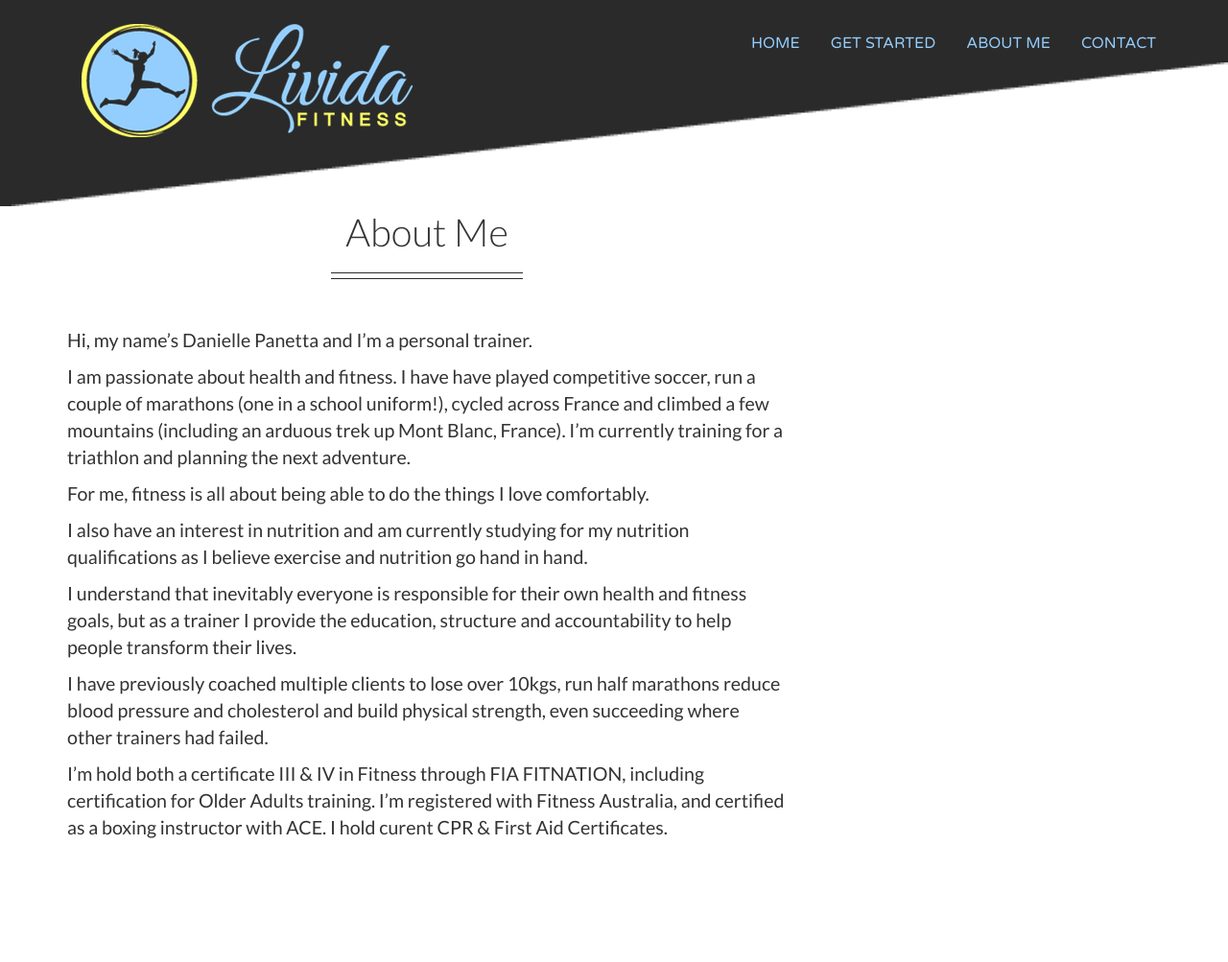
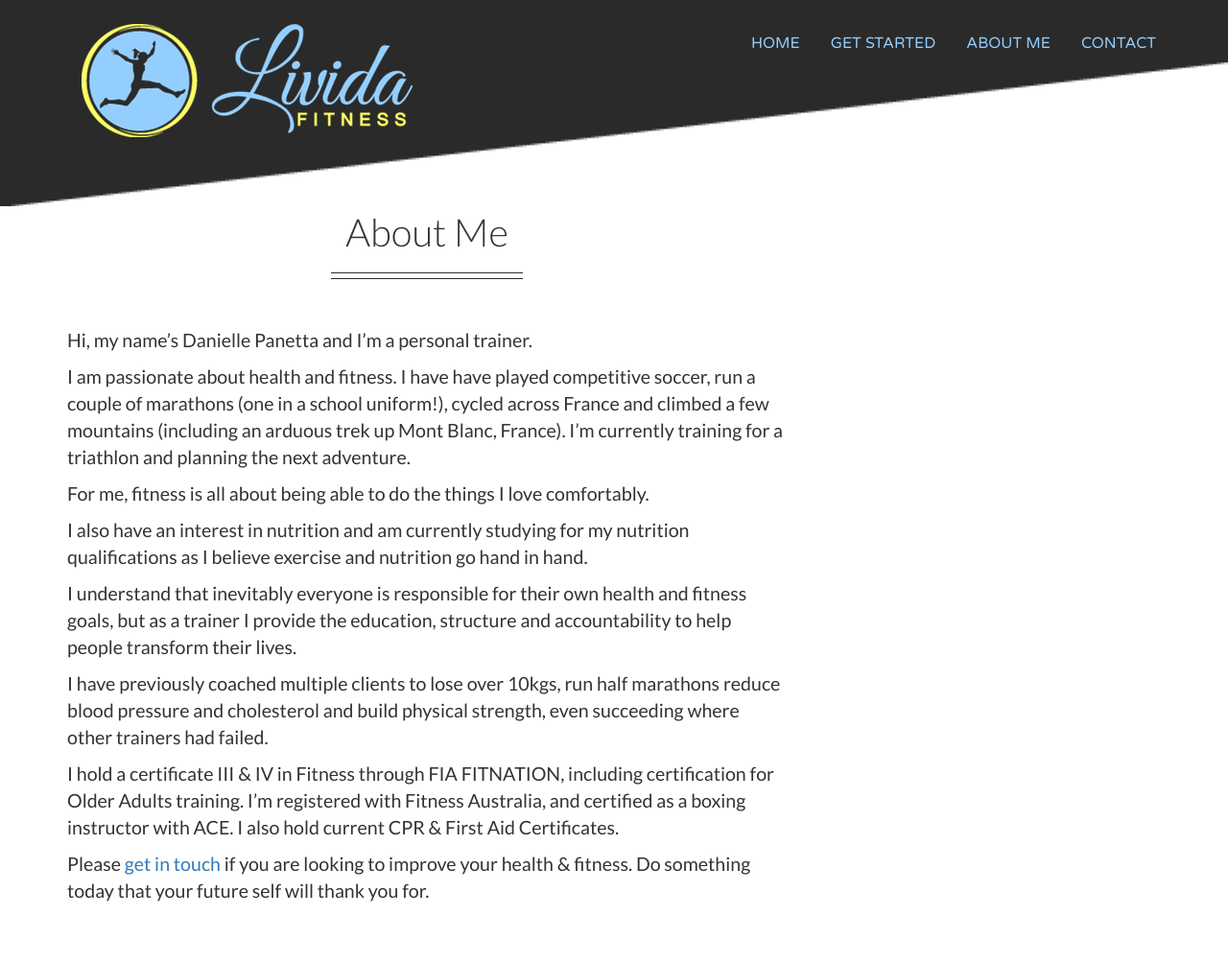
Before and after one commit to lividafitness/lividafitness.github.io, a Jekyll site: the page built from about.html, in a window 1280 px wide. Shown: the whole page at 96% size. Built offline with Jekyll 4.4.1, drawn with Linux system fonts in a browser that asks for light colours; nearby versions of some CDN libraries; library files that are not in the unit come from our copies; before the commit the page ends 937 px from its top, so only the background shows below that.

Commit message:
update about me

```diff
--- a/about.html
+++ b/about.html
@@ -1,6 +1,6 @@
 ---
 layout: default
-title: Personal Training & Group Fitness in Drummoyne and surrounds
+title: Personal Training & Group Fitness in Drummoyne and Surrounds
 ---
 <div id="wrap">
 	<div id="skrollr-body">
@@ -19,24 +19,26 @@ title: Personal Training & Group Fitness in Drummoyne and surrounds
 						France and climbed a few mountains (including an arduous trek up Mont Blanc, France).
 						I’m currently training for a triathlon and planning the next adventure. </p>
 
-						<p>For me, fitness is all about being able to do the things I love comfortably.</p>
+						<strong><p>For me, fitness is all about being able to do the things I love comfortably.</p></strong>
 
 						<p>I also have an interest in nutrition and am currently studying for my nutrition
 						qualifications as I believe exercise and nutrition go hand in hand.</p>
 
 
-						<p>I understand that inevitably everyone is responsible for their own health and fitness
+						<strong><p>I understand that inevitably everyone is responsible for their own health and fitness
 						goals, but as a trainer I provide the education, structure and accountability to
-						help people transform their lives.</p>
+						help people transform their lives.</p></strong>
 
 						<p>I have previously coached multiple clients to lose over 10kgs, run half marathons
 						reduce blood pressure and cholesterol and build physical strength, even succeeding
 						where other trainers had failed. </p>
 
-						<p>I’m hold both a certificate III & IV in Fitness through FIA FITNATION, including
+						<p>I hold a certificate III & IV in Fitness through FIA FITNATION, including
 						certification for Older Adults training.  I’m registered with Fitness Australia, and
-						certified as a boxing instructor with ACE.  I hold curent CPR & First Aid Certificates.
+						certified as a boxing instructor with ACE.  I also hold current CPR & First Aid Certificates.
 						</p>
+
+						<p>Please <a href="#contact">get in touch</a> if you are looking to improve your health & fitness.  Do something today that your future self will thank you for.</p>
 
 
 					</div>
```
